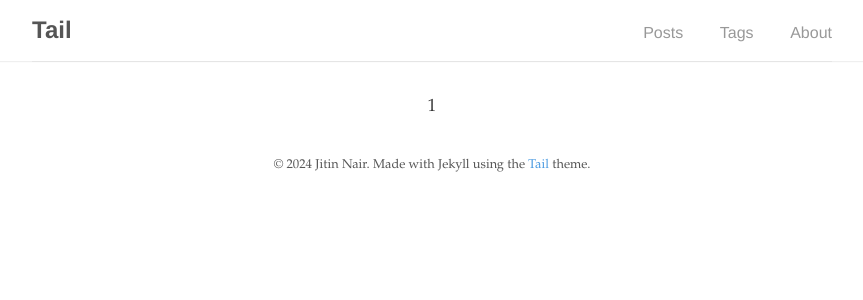
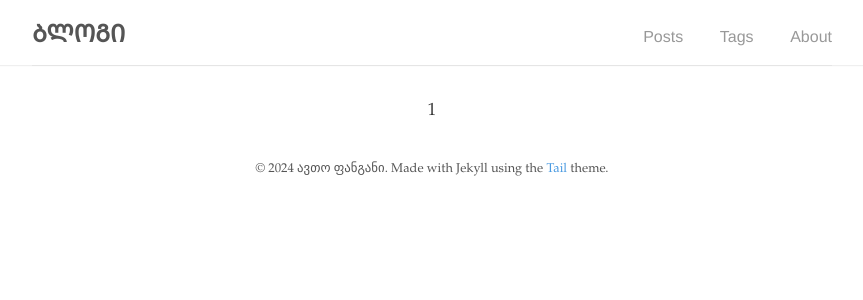
Before and after one commit to avtotrainer/simple_blog, a Jekyll site: the page built from index.html, in a window 1280 px wide. Shown: the top 300 px of the page, without its empty margins (208-1071 px from the left). Built offline with Jekyll 4.4.1, drawn with Linux system fonts in a browser that asks for light colours; the list of posts is cut into pages by our own code.

Commit message:
Localize

```diff
--- a/_config.yml
+++ b/_config.yml
@@ -1,6 +1,6 @@
 # Site settings
-title:          Tail
-description:    "Minimal Jekyll blog theme"
+title:          ᲑᲚᲝᲒᲘ
+description:    "მინიმალური Jekyll blog-ის თემა"
 baseurl:
 url:
 
@@ -12,9 +12,9 @@ google_analytics:
 
 # Author
 author:
-  name:         Jitin Nair
-  url:          https://jitin.xyz
-  email:        hello@jitin.xyz
+  name:         ავთო ფანგანი
+  url:          https:/blog.din.ge
+  email:        blog@din.ge
 
 # Build settings
 markdown:       kramdown
--- a/index.html
+++ b/index.html
@@ -1,4 +1,6 @@
 ---
 layout: home
-title: Home
+title: ᲛᲗᲐᲕᲐᲠᲘ
 ---
+
+ჩემი კონტენტი
```
